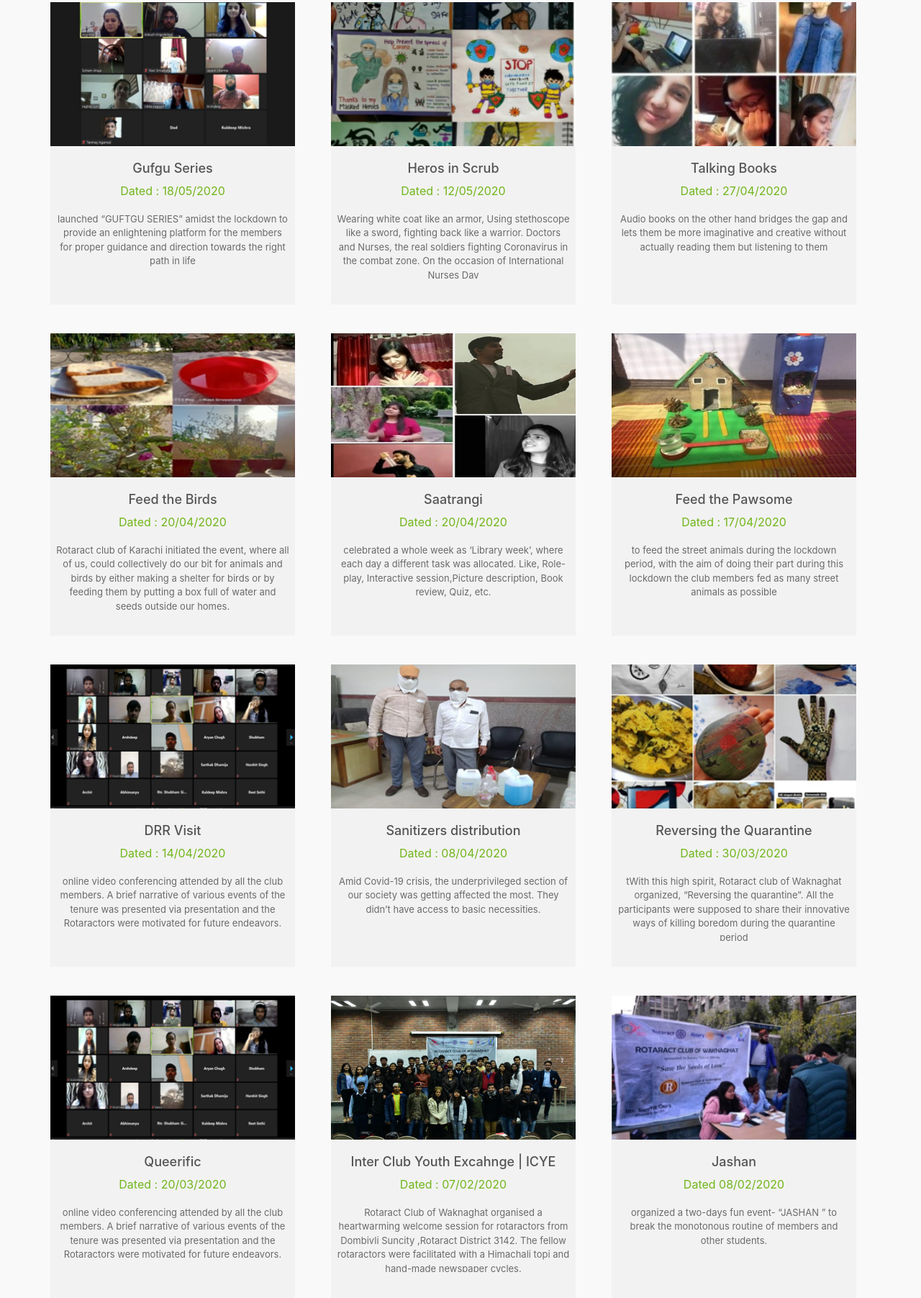
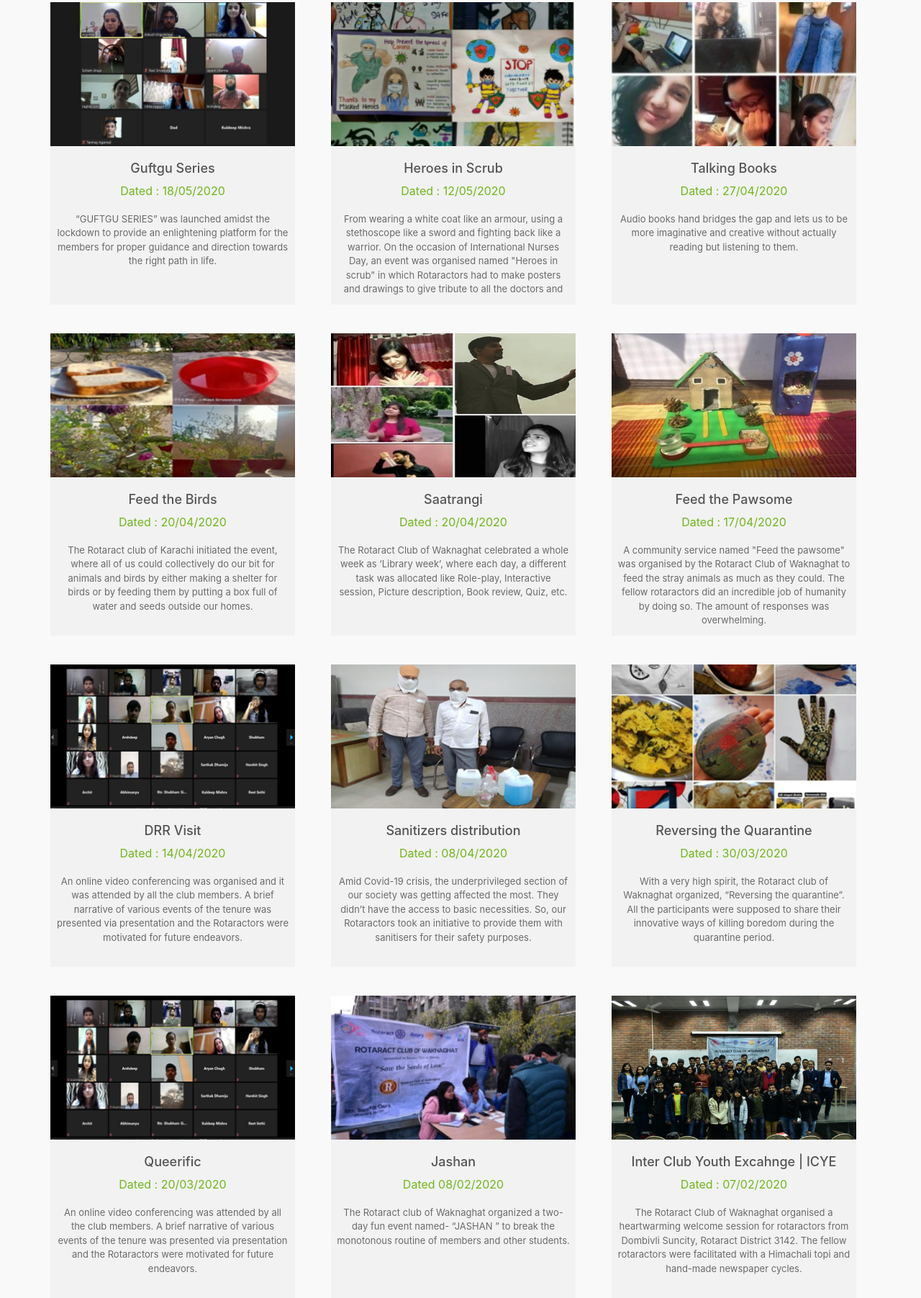
Before and after one commit to aankushh/racw-web, a plain HTML site: page projects.html in a window 1280 px wide. Shown: the part 3159-4962 px from the top of the page at 72% size. Drawn offline with Linux system fonts and the light colour scheme.

Commit message:
changes
Changes in index, projects, jayant photo, height of text in css and aditya kumar jaiswal

```diff
--- a/assets/css/style.css
+++ b/assets/css/style.css
@@ -547,7 +547,7 @@ header {
   font-size: 13px;
   margin-bottom: 15px;
   padding: 8px;
-  height: 100px;
+  height: 125px;
   overflow: hidden;
  }
 
--- a/projects.html
+++ b/projects.html
@@ -286,19 +286,18 @@
                         <h4>Let's Up Skill</h4>
 
                         <p class="raises"><span>Dated : 25/08/2020</span> </p>
-                        <p class="desic">Virtual sessions on Android App Development and Graphic Designing were
-                            conducted under this event, which proved out to be immensely informative and helped students
-                            get an edge on the two subjects </p>
+                        <p class="desic">Virtual sessions on Android App Development and Graphic Designing were conducted under this event which
+                            proved out to be immensely informative and helped students get an edge on these two subjects.</p>
                         <!-- <button class="btn btn-success btn-sm">Read more</button> -->
                     </div>
                 </div>
                 <div class="col-md-4 col-sm-6">
                     <div class="event-box">
                         <img src="/assets/images/events/shrandanjali.png" alt="">
-                        <h4>Shradhanjali(</h4>
+                        <h4>Shradhanjali</h4>
                         <p class="raises"><span>Dated : 15/08/2020</span></p>
-                        <p class="desic">on 74th Independence Day of India named "श्रद्धांजलि". The motto of the event
-                            was to pay homage to the real life heroes of our country. </p>
+                        <p class="desic">On the 74th Independence Day of India, an event named "श्रद्धांजलि " was conducted. The motto of the event was
+                            to pay homage to the real life heroes of our country.</p>
                         <!-- <button class="btn btn-success btn-sm">Read more</button> -->
                     </div>
                 </div>
@@ -307,9 +306,9 @@
                         <img src="/assets/images/events/port-your-heart.png" alt="">
                         <h4>Pour your heart out </h4>
                         <p class="raises"><span>Dated : 08/08/2020</span></p>
-                        <p class="desic">Webinar on Mental Health Care, which Namrata addressed during this session. She
-                            focused on many areas like Difference between a Psychologist and a Psychiatrist, difference
-                            between Anxiety and Worry</p>
+                        <p class="desic">A webinar on Mental Health Care which was addressed by Namarata. During this session, she focused on
+                            many topics like difference between a Psychologist and a Psychiatrist and difference between Anxiety and
+                            Worry.</p>
                         <!-- <button class="btn btn-success btn-sm">Read more</button> -->
                     </div>
                 </div>
@@ -322,8 +321,9 @@
                         <h4>Rubab</h4>
 
                         <p class="raises"><span>Dated : 01/07/2020</span> </p>
-                        <p class="desic">To contribute our bid towards change, Rotaract Club of Waknaghat took the
-                            initiative to help underprivileged section of society by taking small yet generous measures.
+                        <p class="desic">To contribute our bid towards change, Rotaract Club of Waknaghat took the initiative to help underprivileged
+                            sections of society by taking small yet generous measures.
+
                         </p>
                         <!-- <button class="btn btn-success btn-sm">Read more</button> -->
                     </div>
@@ -333,8 +333,8 @@
                         <img src="/assets/images/events/logo-design.jpg" alt="">
                         <h4>Logo Design Competition </h4>
                         <p class="raises"><span>Dated : 14/06/2020</span></p>
-                        <p class="desic">Stepping into a brand-new year and hailing new beginnings, Rotaract club of
-                            Waknaghat organized a logo designing competition to release a new logo for the club.</p>
+                        <p class="desic">Stepping into a brand-new year and hailing new beginnings, Rotaract club of Waknaghat organized a logo
+                            designing competition to release a new logo for the club.</p>
                         <!-- <button class="btn btn-success btn-sm">Read more</button> -->
                     </div>
                 </div>
@@ -343,8 +343,7 @@
                         <img src="/assets/images/events/game marathon.png" alt="">
                         <h4>Game Marathons </h4>
                         <p class="raises"><span>Dated : 20/05/2020</span></p>
-                        <p class="desic">TTwo sets of games were played under this project, Guess the song and Netflix
-                            quiz. Guess the song</p>
+                        <p class="desic">Two sets of games were played under this project-Guess the song and Netflix quiz.</p>
                         <!-- <button class="btn btn-success btn-sm">Read more</button> -->
                     </div>
                 </div>
@@ -354,11 +353,11 @@
                 <div class="col-md-4 col-sm-6">
                     <div class="event-box">
                         <img src="/assets/images/events/guftagu.png" alt="">
-                        <h4>Gufgu Series</h4>
+                        <h4>Guftgu Series</h4>
 
                         <p class="raises"><span>Dated : 18/05/2020</span> </p>
-                        <p class="desic">launched “GUFTGU SERIES” amidst the lockdown to provide an enlightening
-                            platform for the members for proper guidance and direction towards the right path in life
+                        <p class="desic">“GUFTGU SERIES” was launched amidst the lockdown to provide an enlightening platform for the members for
+                            proper guidance and direction towards the right path in life.
                         </p>
                         <!-- <button class="btn btn-success btn-sm">Read more</button> -->
                     </div>
@@ -366,11 +365,11 @@
                 <div class="col-md-4 col-sm-6">
                     <div class="event-box">
                         <img src="/assets/images/events/heros-in-scrub.png" alt="">
-                        <h4>Heros in Scrub</h4>
+                        <h4>Heroes in Scrub</h4>
                         <p class="raises"><span>Dated : 12/05/2020</span></p>
-                        <p class="desic">Wearing white coat like an armor, Using stethoscope like a sword, fighting
-                            back like a warrior. Doctors and Nurses, the real soldiers fighting Coronavirus in the
-                            combat zone. On the occasion of International Nurses Day
+                        <p class="desic">From wearing a white coat like an armour, using a stethoscope like a sword and fighting back like a warrior. On the occasion
+                            of International Nurses Day, an event was organised named "Heroes in scrub" in which Rotaractors had to make posters and drawings to give
+                            tribute to all the doctors and nurses.
                         </p>
                         <!-- <button class="btn btn-success btn-sm">Read more</button> -->
                     </div>
@@ -380,8 +379,8 @@
                         <img src="/assets/images/events/talking-books.jpg" alt="">
                         <h4>Talking Books </h4>
                         <p class="raises"><span>Dated : 27/04/2020</span></p>
-                        <p class="desic">Audio books on the other hand bridges the gap and lets them be more imaginative
-                            and creative without actually reading them but listening to them</p>
+                        <p class="desic">Audio books hand bridges the gap and lets us to be more imaginative and creative without actually reading but
+                            listening to them.</p>
                         <!-- <button class="btn btn-success btn-sm">Read more</button> -->
                     </div>
                 </div>
@@ -394,9 +393,9 @@
                         <h4>Feed the Birds</h4>
 
                         <p class="raises"><span>Dated : 20/04/2020</span> </p>
-                        <p class="desic">Rotaract club of Karachi initiated the event, where all of us, could
-                            collectively do our bit for animals and birds by either making a shelter for birds or by
-                            feeding them by putting a box full of water and seeds outside our homes.
+                        <p class="desic">The Rotaract club of Karachi initiated the event, where all of us could collectively do our bit for animals and
+                            birds by either making a shelter for birds or by feeding them by putting a box full of water and seeds outside
+                            our homes.
                         </p>
                         <!-- <button class="btn btn-success btn-sm">Read more</button> -->
                     </div>
@@ -406,8 +405,8 @@
                         <img src="/assets/images/events/saatrangi.jpg" alt="">
                         <h4>Saatrangi </h4>
                         <p class="raises"><span>Dated : 20/04/2020</span></p>
-                        <p class="desic">celebrated a whole week as ‘Library week’, where each day a different task was
-                            allocated. Like, Role-play, Interactive session,Picture description, Book review, Quiz, etc.
+                        <p class="desic">The Rotaract Club of Waknaghat celebrated a whole week as ‘Library week’, where each day, a different task
+                            was allocated like Role-play, Interactive session, Picture description, Book review, Quiz, etc.
                         </p>
                         <!-- <button class="btn btn-success btn-sm">Read more</button> -->
                     </div>
@@ -417,8 +416,10 @@
                         <img src="/assets/images/events/feed-the-pawsome.jpg" alt="">
                         <h4>Feed the Pawsome </h4>
                         <p class="raises"><span>Dated : 17/04/2020</span></p>
-                        <p class="desic">to feed the street animals during the lockdown period, with the aim of doing
-                            their part during this lockdown the club members fed as many street animals as possible </p>
+                        <p class="desic">A community service named "Feed the pawsome" was organised by the Rotaract Club of Waknaghat to feed
+                            the stray animals as much as they could. The fellow rotaractors did an incredible job of humanity by doing so.
+                            The amount of responses was overwhelming.
+                             </p>
                         <!-- <button class="btn btn-success btn-sm">Read more</button> -->
                     </div>
                 </div>
@@ -431,9 +432,9 @@
                         <h4>DRR Visit</h4>
 
                         <p class="raises"><span>Dated : 14/04/2020</span> </p>
-                        <p class="desic">online video conferencing attended by all the club members. A brief narrative
-                            of various events of the tenure was presented via presentation and the Rotaractors were
-                            motivated for future endeavors.
+                        <p class="desic">An online video conferencing was organised and it was attended by all the club members. A brief narrative of
+                            various events of the tenure was presented via presentation and the Rotaractors were motivated for future
+                            endeavors.
                         </p>
                         <!-- <button class="btn btn-success btn-sm">Read more</button> -->
                     </div>
@@ -443,8 +444,9 @@
                         <img src="/assets/images/events/sanitizer.png" alt="">
                         <h4>Sanitizers distribution </h4>
                         <p class="raises"><span>Dated : 08/04/2020</span></p>
-                        <p class="desic">Amid Covid-19 crisis, the underprivileged section of our society was getting
-                            affected the most. They didn’t have access to basic necessities.
+                        <p class="desic">Amid Covid-19 crisis, the underprivileged section of our society was getting affected the most. They didn’t have
+                            the access to basic necessities. So, our Rotaractors took an initiative to provide them with sanitisers for their
+                            safety purposes.
                         </p>
                         <!-- <button class="btn btn-success btn-sm">Read more</button> -->
                     </div>
@@ -454,9 +456,8 @@
                         <img src="/assets/images/events/reversing.png" alt="">
                         <h4>Reversing the Quarantine </h4>
                         <p class="raises"><span>Dated : 30/03/2020</span></p>
-                        <p class="desic">tWith this high spirit, Rotaract club of Waknaghat organized, “Reversing the
-                            quarantine”. All the participants were supposed to share their innovative ways of killing
-                            boredom during the quarantine period </p>
+                        <p class="desic">With a very high spirit, the Rotaract club of Waknaghat organized, “Reversing the quarantine”. All the
+                            participants were supposed to share their innovative ways of killing boredom during the quarantine period. </p>
                         <!-- <button class="btn btn-success btn-sm">Read more</button> -->
                     </div>
                 </div>
@@ -469,21 +470,8 @@
                         <h4>Queerific</h4>
 
                         <p class="raises"><span>Dated : 20/03/2020</span> </p>
-                        <p class="desic">online video conferencing attended by all the club members. A brief narrative
-                            of various events of the tenure was presented via presentation and the Rotaractors were
-                            motivated for future endeavors.
-                        </p>
-                        <!-- <button class="btn btn-success btn-sm">Read more</button> -->
-                    </div>
-                </div>
-                <div class="col-md-4 col-sm-6">
-                    <div class="event-box">
-                        <img src="/assets/images/events/icye.png" alt="">
-                        <h4>Inter Club Youth Excahnge | ICYE</h4>
-                        <p class="raises"><span>Dated : 07/02/2020</span></p>
-                        <p class="desic">Rotaract Club of Waknaghat organised a heartwarming welcome session for
-                            rotaractors from Dombivli Suncity ,Rotaract District 3142. The fellow rotaractors were
-                            facilitated with a Himachali topi and hand-made newspaper cycles.
+                        <p class="desic">An online video conferencing was attended by all the club members. A brief narrative of various events of the
+                            tenure was presented via presentation and the Rotaractors were motivated for future endeavors.
                         </p>
                         <!-- <button class="btn btn-success btn-sm">Read more</button> -->
                     </div>
@@ -493,8 +481,20 @@
                         <img src="/assets/images/events/jashan.png" alt="">
                         <h4>Jashan</h4>
                         <p class="raises"><span>Dated 08/02/2020</span></p>
-                        <p class="desic">organized a two-days fun event- “JASHAN ” to break the monotonous routine of
-                            members and other students. </p>
+                        <p class="desic">The Rotaract club of Waknaghat organized a two-day fun event named- “JASHAN ” to break the monotonous
+                            routine of members and other students. </p>
+                        <!-- <button class="btn btn-success btn-sm">Read more</button> -->
+                    </div>
+                </div>
+                <div class="col-md-4 col-sm-6">
+                    <div class="event-box">
+                        <img src="/assets/images/events/icye.png" alt="">
+                        <h4>Inter Club Youth Excahnge | ICYE</h4>
+                        <p class="raises"><span>Dated : 07/02/2020</span></p>
+                        <p class="desic">The Rotaract Club of Waknaghat organised a heartwarming welcome session for rotaractors from Dombivli
+                            Suncity, Rotaract District 3142. The fellow rotaractors were facilitated with a Himachali topi and hand-made
+                            newspaper cycles.
+                        </p>
                         <!-- <button class="btn btn-success btn-sm">Read more</button> -->
                     </div>
                 </div>
```
Also changed, not shown: index.html (+20 -19 lines), team.html (+1 -1 lines), assets/images/team/Rtr. Jayant Sharma.jpg.
